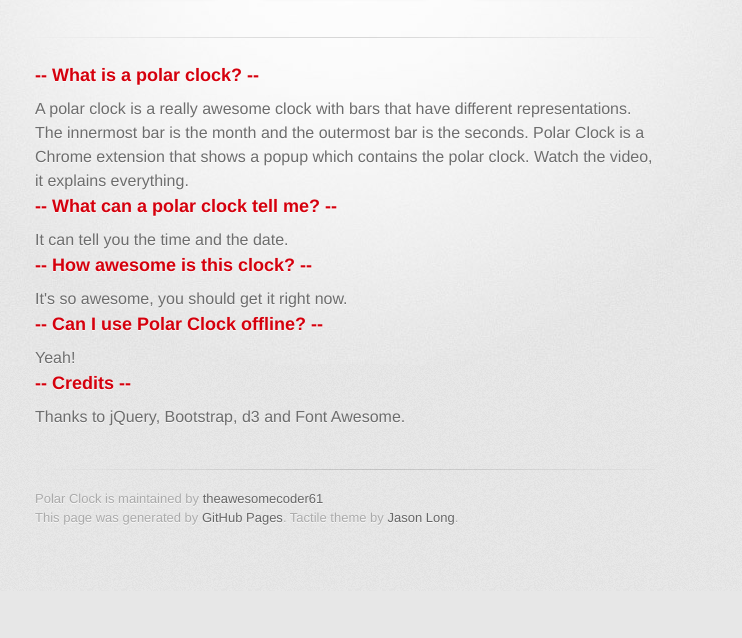
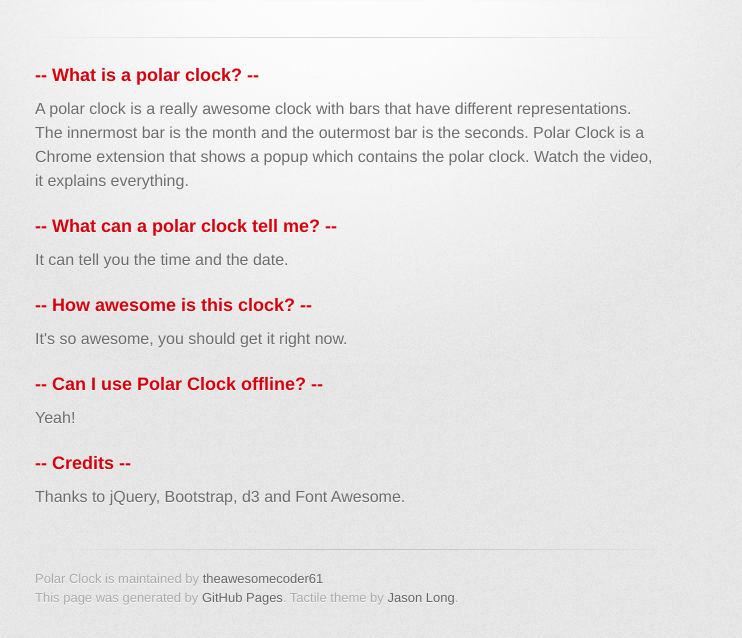
Before and after one commit to theawesomecoder61/Polar-Clock, a plain HTML site: page index.html in a window 1280 px wide. Shown: the part 209-847 px from the top of the page, without its empty margins (295-1037 px from the left). Before the commit the page ends 800 px from the top, so only its background shows below. Drawn offline with nearby package versions, Linux system fonts and the light colour scheme; a web font is replaced by a local one.

Commit message:
Update index.html

```diff
--- a/index.html
+++ b/index.html
@@ -53,19 +53,19 @@
 
         <section id="main_content">
 <h3>-- What is a polar clock? --</h3>
-A polar clock is a really awesome clock with bars that have different representations. The innermost bar is the month and the outermost bar is the seconds. Polar Clock is a Chrome extension that shows a popup which contains the polar clock. Watch the video, it explains everything.
+<p>A polar clock is a really awesome clock with bars that have different representations. The innermost bar is the month and the outermost bar is the seconds. Polar Clock is a Chrome extension that shows a popup which contains the polar clock. Watch the video, it explains everything.</p>
 
 <h3>-- What can a polar clock tell me? --</h3>
-It can tell you the time and the date.
+<p>It can tell you the time and the date.</p>
 
 <h3>-- How awesome is this clock? --</h3>
-It's so awesome, you should get it right now.
+<p>It's so awesome, you should get it right now.</p>
 
 <h3>-- Can I use Polar Clock offline? --</h3>
-Yeah!
+<p>Yeah!</p>
 
 <h3>-- Credits --</h3>
-Thanks to jQuery, Bootstrap, d3 and Font Awesome.
+<p>Thanks to jQuery, Bootstrap, d3 and Font Awesome.</p>
         </section>
 
         <footer>
```
